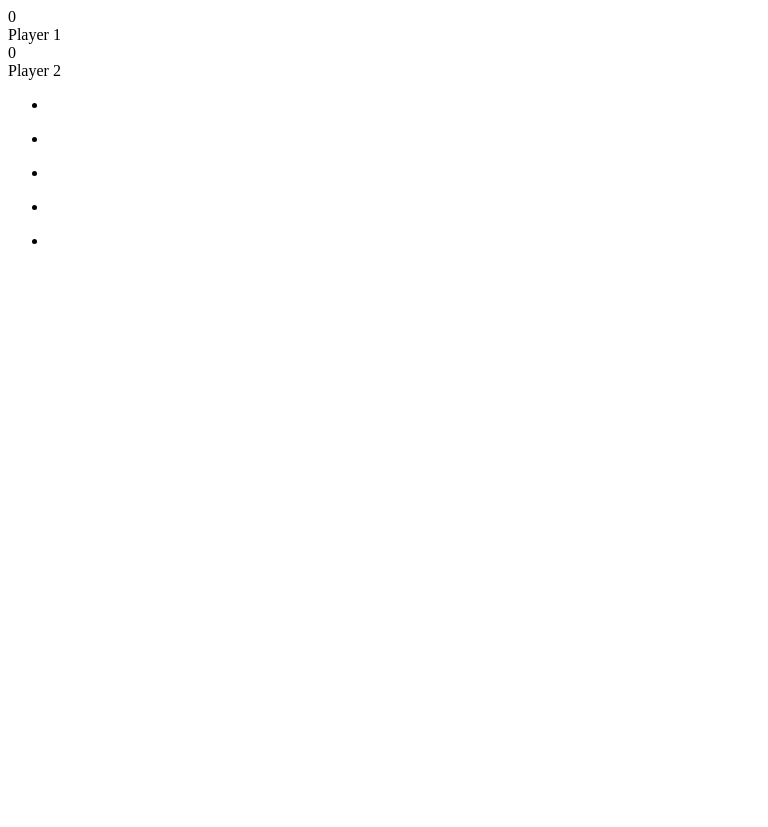
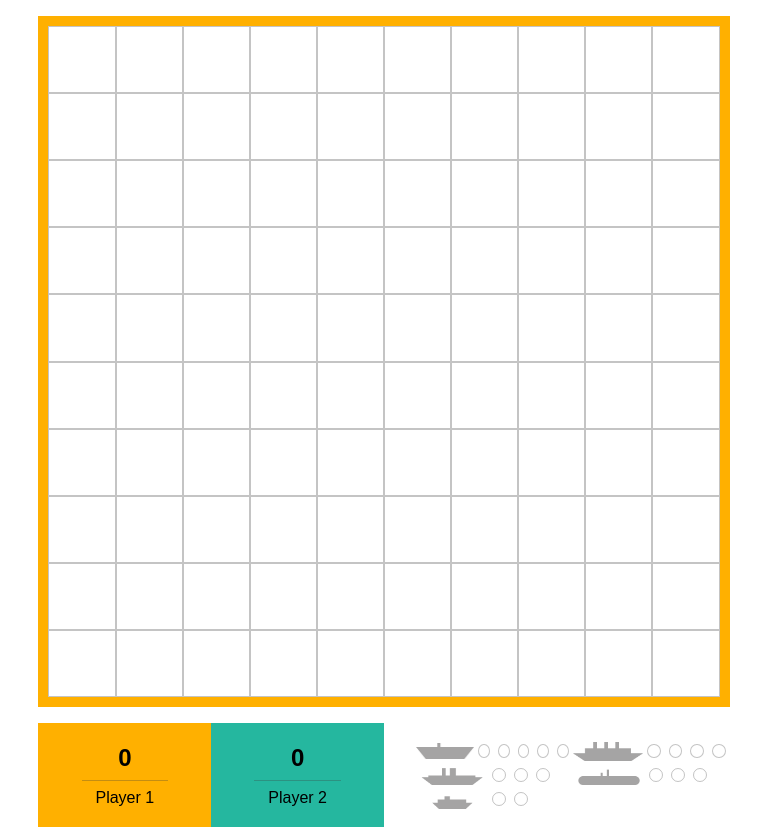
Before and after one commit to evgeniisidorov/battleship, a React (Create React App) app: page / in a window 768 px wide. Before the commit the page ends 800 px from the top, so only its background shows below. Built offline with nearby package versions, Linux system fonts and the light colour scheme.

Commit message:
Added tablet styles.

```diff
--- a/src/index.css
+++ b/src/index.css
@@ -3,23 +3,15 @@
   --second-battlefield-color: #25b79f;
 }
 
-@media screen and (max-width: 480px) {
+@media screen {
   body {
     margin: 0;
     font-family: Arial, Helvetica, sans-serif;
   }
-  .app {
-    display: flex;
-    flex-direction: column;
-    align-items: stretch;
-  }
   .battlefield {
-    width: 100vw;
-    height: 100vw;
     display: flex;
     justify-content: stretch;
     align-items: stretch;
-    order: 1;
   }
   .battlefield-container {
     width: auto;
@@ -51,7 +43,6 @@
     background-color: none;
   }
   .counter {
-    order: 2;
     display: flex;
     flex-direction: row;
   }
@@ -83,7 +74,6 @@
   .shiplist {
     margin: 0;
     padding: 16px;
-    order: 3;
     display: grid;
     grid-template-columns: 50% 50%;
     grid-template-columns: repeat(auto, 3);
@@ -123,3 +113,75 @@
     background-image: url("./assets/SubmarineShape.png");
   }
 }
+
+@media screen and (min-width: 768px) {
+  .app {
+    display: grid;
+    grid-row: auto auto auto;
+    grid-template-columns: 30% 70%;
+    grid-gap: 16px;
+    width: 90vw;
+    margin: 16px auto 0;
+  }
+  .counter {
+    grid-column: 1;
+    grid-row: 1;
+  }
+  .shiplist {
+    grid-column: 1;
+    grid-row-start: 2;
+    grid-row-end: 3;
+  }
+  .battlefield {
+    grid-row-start: 1;
+    grid-row-end: 3;
+    grid-column: 2;
+    width: calc(0.7 * 90vw - 16px);
+    height: calc(0.7 * 90vw - 16px);
+  }
+}
+
+@media screen and (min-width: 480px) and (max-width: 768px) {
+  .app {
+    display: grid;
+    grid-row: auto auto;
+    grid-template-columns: 50% 50%;
+    grid-gap: 16px;
+    width: 90vw;
+    margin: 16px auto 0;
+  }
+  .battlefield {
+    width: 90vw;
+    height: 90vw;
+    grid-column-start: 1;
+    grid-column-end: 2;
+    grid-row: 1;
+  }
+  .counter {
+    grid-column: 1;
+    grid-row: 2;
+  }
+  .shiplist {
+    grid-column: 2;
+    grid-row: 2;
+  }
+}
+
+@media screen and (max-width: 480px) {
+  .app {
+    display: flex;
+    flex-direction: column;
+    align-items: stretch;
+  }
+  .battlefield {
+    width: 100vw;
+    height: 100vw;
+    order: 1;
+  }
+  .counter {
+    order: 2;
+  }
+  .shiplist {
+    order: 3;
+  }
+}
```
